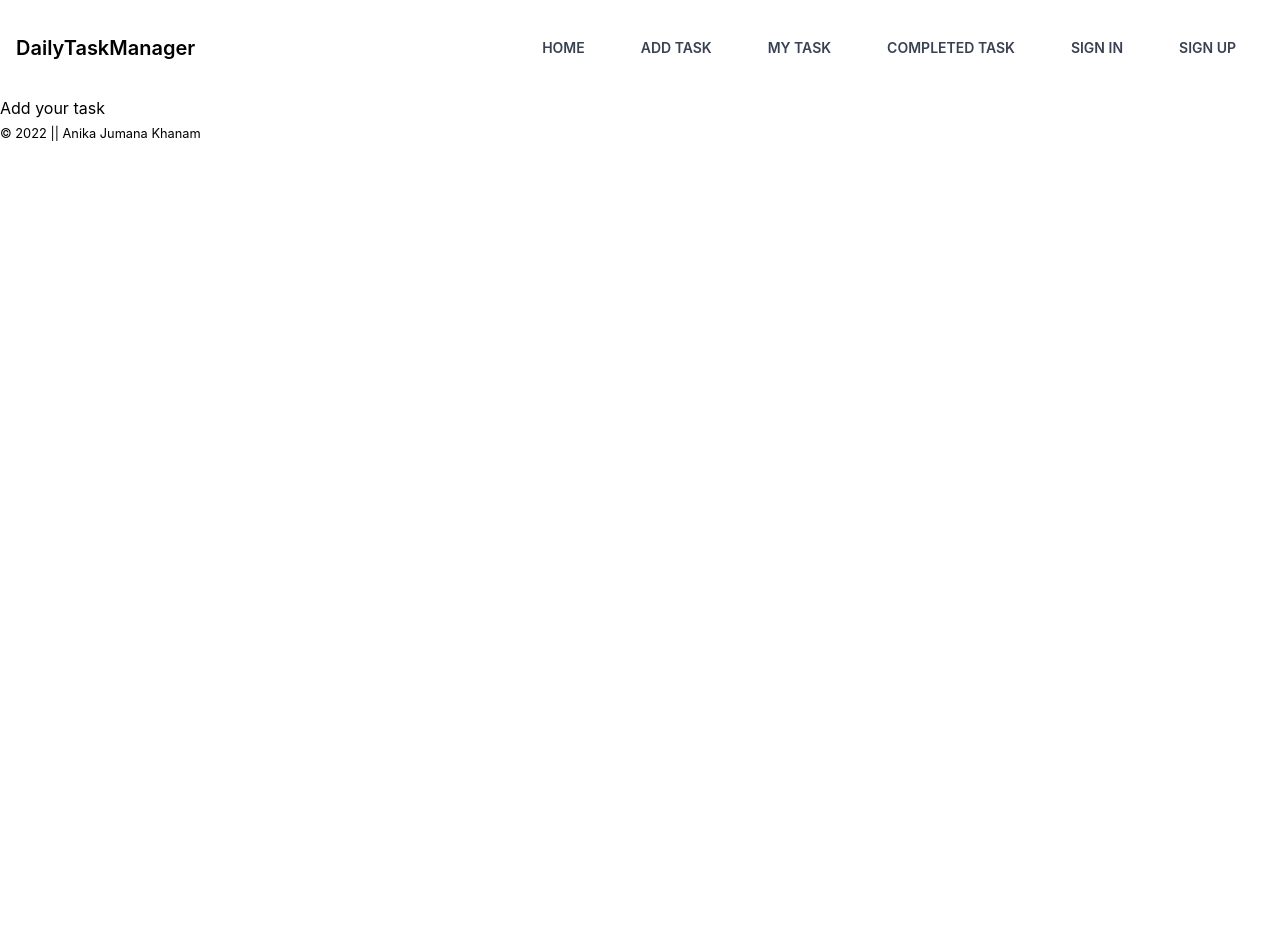
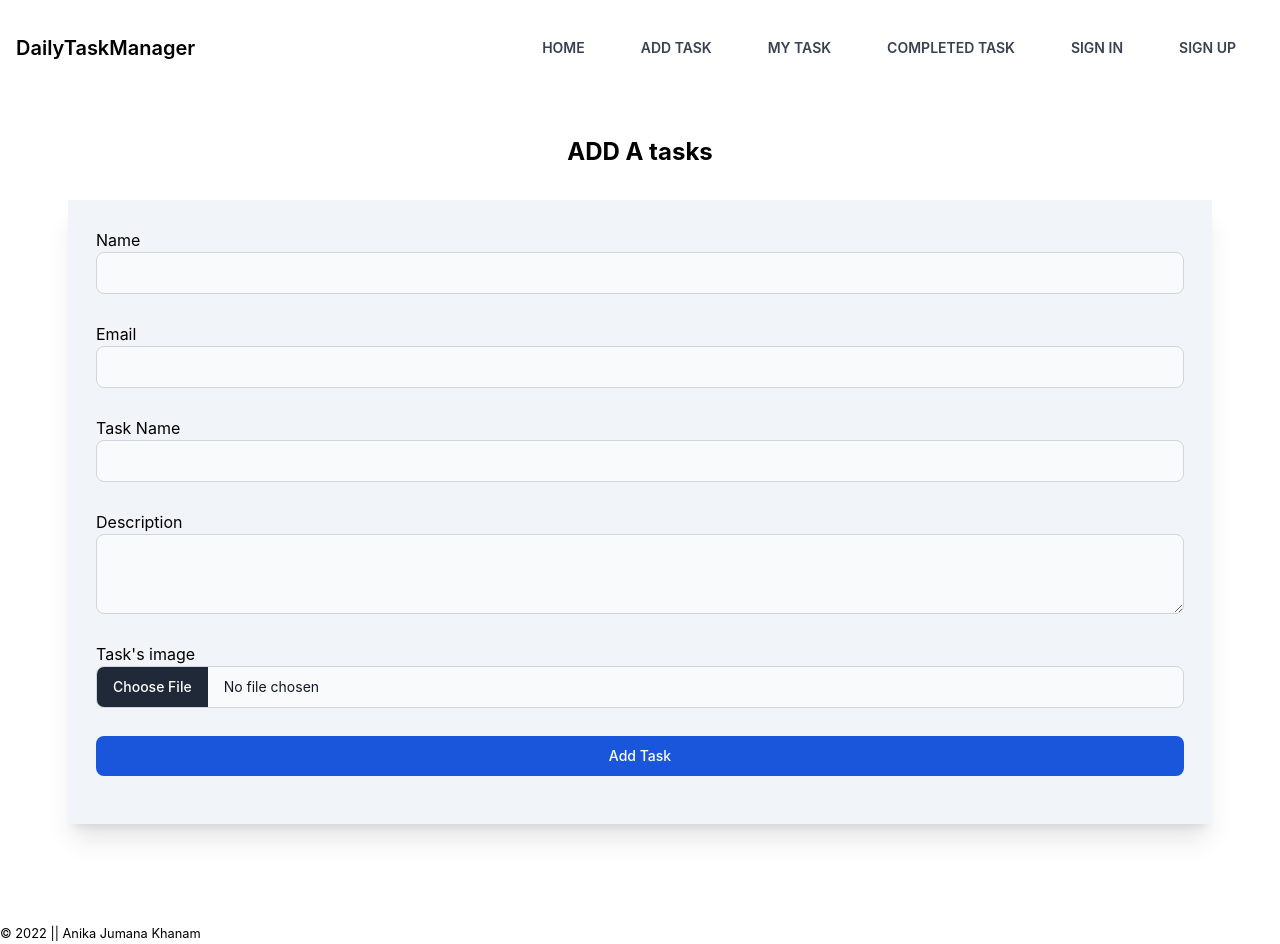
Before and after one commit to ajkn1904/daily-task-manager, a React (Create React App) app: page /addTask in a window 1280 px wide. Before the commit the page ends 800 px from the top, so only its background shows below. Built offline with nearby package versions, Linux system fonts and the light colour scheme; no server answers.

Commit message:
add task added

```diff
--- a/public/index.html
+++ b/public/index.html
@@ -24,7 +24,7 @@
       work correctly both with client-side routing and a non-root public URL.
       Learn how to configure a non-root public URL by running `npm run build`.
     -->
-    <title>React App</title>
+    <title>Daily Task Manager</title>
   </head>
   <body>
     <noscript>You need to enable JavaScript to run this app.</noscript>
--- a/src/Components/Layout/Main.js
+++ b/src/Components/Layout/Main.js
@@ -2,10 +2,12 @@ import React from 'react';
 import Header from '../Shared/Header/Header';
 import { Outlet } from 'react-router-dom';
 import Footer from '../Shared/Footer/Footer';
+import { Toaster } from 'react-hot-toast';
 
 const Main = () => {
     return (
         <div>
+            <Toaster/>
             <Header/>
             <Outlet/>
             <Footer/>
--- a/src/Components/Pages/AddTask/AddTask.js
+++ b/src/Components/Pages/AddTask/AddTask.js
@@ -1,11 +1,164 @@
-import React from 'react';
+import React, { useContext, useState } from 'react';
+import { useForm } from 'react-hook-form';
+import { toast } from 'react-hot-toast';
+import { useNavigate } from 'react-router-dom';
+import { AuthContext } from '../../Context/AuthProvider';
+
 
 const AddTask = () => {
+
+    const { user, loading } = useContext(AuthContext)
+    const { register, formState: { errors }, handleSubmit } = useForm()
+    const navigate = useNavigate()
+    const imgHostingKey = process.env.REACT_APP_imgbb_key;
+    const [processing, setProcessing] = useState(false)
+
+
+    if (loading) {
+        return <p className='text-red-700'>Loading ...</p>
+    }
+
+
+    const addTAskToDB = tasks => {
+        fetch('http://localhost:5000/tasks', {
+            method: 'POST',
+            headers: {
+                "content-type": "application/json",
+            },
+            body: JSON.stringify(tasks)
+        })
+            .then(res => res.json())
+            .then(data => {
+                console.log(data)
+                toast.success('Your tasks added Successfully')
+                setProcessing(false)
+                navigate('/myTask')
+            })
+    }
+
+
+    const handleAddTasks = (data) => {
+        setProcessing(true)
+        const image = data.image[0]
+        const formData = new FormData()
+
+        if (data.image[0]) {
+
+            formData.append('image', image)
+            const url = `https://api.imgbb.com/1/upload?&key=${imgHostingKey}`
+
+
+            fetch(url, {
+                method: 'POST',
+                body: formData
+            })
+                .then(res => res.json())
+                .then(imgData => {
+                    if (imgData.success) {
+
+
+                        const tasks = {
+                            cat_id: data.cat_id,
+                            taskName: data.taskName,
+                            image: imgData.data.url,
+                            description: data.description,
+                            userName: data.userName,
+                            userEmail: data.userEmail,
+                        }
+                        addTAskToDB(tasks)
+
+                    }
+                })
+        }
+        else {
+            const tasks = {
+                cat_id: data.cat_id,
+                taskName: data.taskName,
+                image: null,
+                description: data.description,
+                userName: data.userName,
+                userEmail: data.userEmail,
+            }
+            addTAskToDB(tasks)
+        }
+
+
+    }
+
+
     return (
-        <div>
-           Add your task
-        </div>
+        <>
+
+            <h1 className='text-2xl font-bold text-center mt-10 mb-4'>ADD A tasks</h1>
+            <div className='flex justify-center items-center mb-20 p-4'>
+                <div className='card shadow-xl w-11/12 bg-slate-100 p-7'>
+
+                    <form onSubmit={handleSubmit(handleAddTasks)}>
+
+
+                        <label className="label">
+                            <span className="label-text">Name</span>
+                        </label>
+                        <input type="text" className="bg-gray-50 border border-gray-300 text-gray-900 text-sm rounded-lg focus:ring-blue-500 focus:border-blue-500 block w-full p-2.5 dark:bg-gray-700 dark:border-gray-600 dark:placeholder-gray-400 dark:text-white dark:focus:ring-blue-500 dark:focus:border-blue-500 mb-7" defaultValue={user?.displayName}  {...register("userName")} />
+
+
+
+                        <label className="label">
+                            <span className="label-text">Email</span>
+                        </label>
+                        <input type="text" className="bg-gray-50 border border-gray-300 text-gray-900 text-sm rounded-lg focus:ring-blue-500 focus:border-blue-500 block w-full p-2.5 dark:bg-gray-700 dark:border-gray-600 dark:placeholder-gray-400 dark:text-white dark:focus:ring-blue-500 dark:focus:border-blue-500 mb-7" defaultValue={user?.email}  {...register("userEmail")} />
+
+
+
+                        <label className="label">
+                            <span className="label-text">Task Name</span>
+                        </label>
+                        <input type="text" className="bg-gray-50 border border-gray-300 text-gray-900 text-sm rounded-lg focus:ring-blue-500 focus:border-blue-500 block w-full p-2.5 dark:bg-gray-700 dark:border-gray-600 dark:placeholder-gray-400 dark:text-white dark:focus:ring-blue-500 dark:focus:border-blue-500 mb-7"  {...register("taskName", {
+                            required: 'Photo is required'
+                        })} />
+
+                        {errors.taskName && <p className='text-error'>{errors.taskName?.message}</p>}
+
+
+
+
+                        <label className="label">
+                            <span className="label-text">Description</span>
+                        </label>
+                        <textarea type="textarea" className="bg-gray-50 border border-gray-300 text-gray-900 text-sm rounded-lg focus:ring-blue-500 focus:border-blue-500 block w-full min-h-[80px] p-2.5 dark:bg-gray-700 dark:border-gray-600 dark:placeholder-gray-400 dark:text-white dark:focus:ring-blue-500 dark:focus:border-blue-500 mb-7"  {...register("description", {
+                            required: 'Photo is required'
+                        })} />
+
+                        {errors.description && <p className='text-error'>{errors.description?.message}</p>}
+
+
+
+                        <label className="label">
+                            <span className="label-text">Task's image</span>
+                        </label>
+                        <input type="file" className="file-input file-input-bordered w-full bg-gray-50 border border-gray-300 text-gray-900 text-sm rounded-lg focus:ring-blue-500 focus:border-blue-500 block dark:bg-gray-700 dark:border-gray-600 dark:placeholder-gray-400 dark:text-white dark:focus:ring-blue-500 dark:focus:border-blue-500 mb-7" {...register("image")} />
+
+
+
+                        <div className="flex flex-col w-full border-opacity-50 my-5">
+
+                            <button className="text-white bg-blue-700 hover:bg-blue-800 focus:ring-4 focus:outline-none focus:ring-blue-300 font-medium rounded-lg text-sm w-full px-5 py-2.5 text-center dark:bg-blue-600 dark:hover:bg-blue-700 dark:focus:ring-blue-800" type="submit" disabled={processing}>{processing ? 'Processing' : 'Add Task'}</button>
+
+
+
+                        </div>
+
+                    </form>
+
+                </div>
+
+
+            </div>
+
+
+        </>
     );
 };
 
+
 export default AddTask;
```
Also changed, not shown: firebase.json (added), 2 other files (tests, documents, lock files or other folders).
